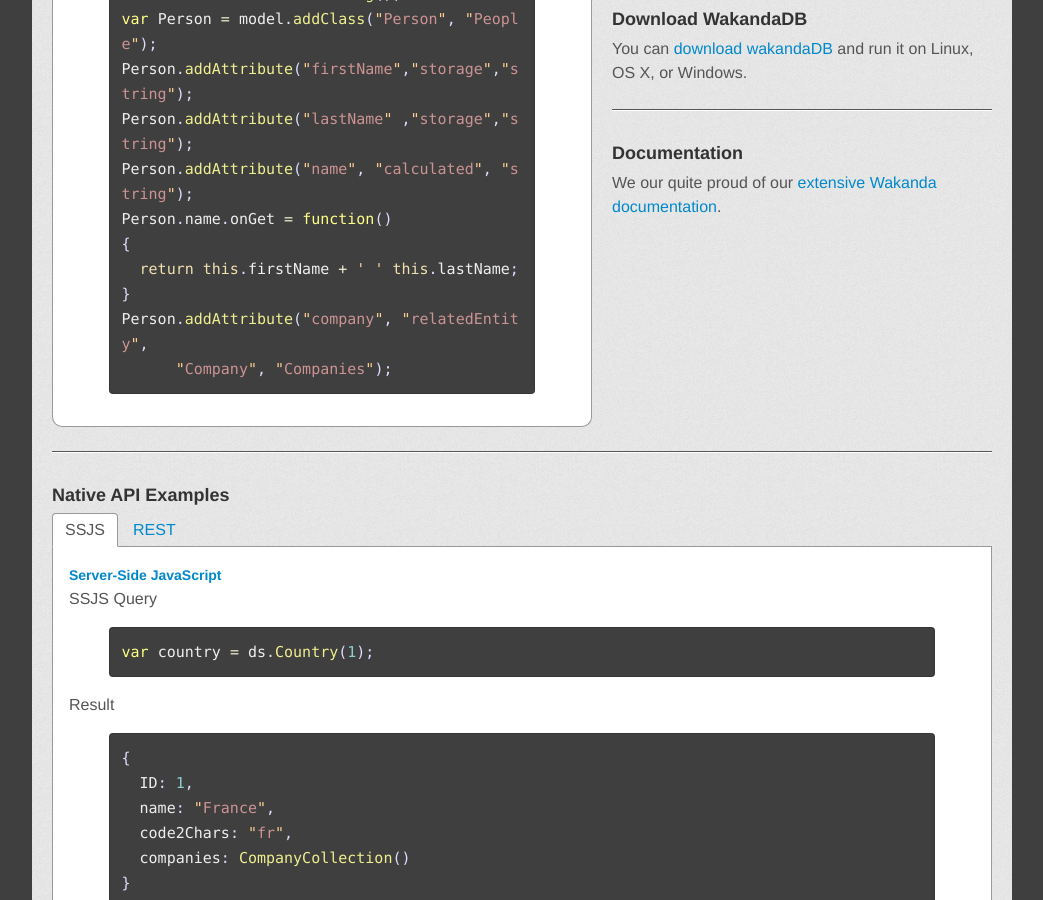
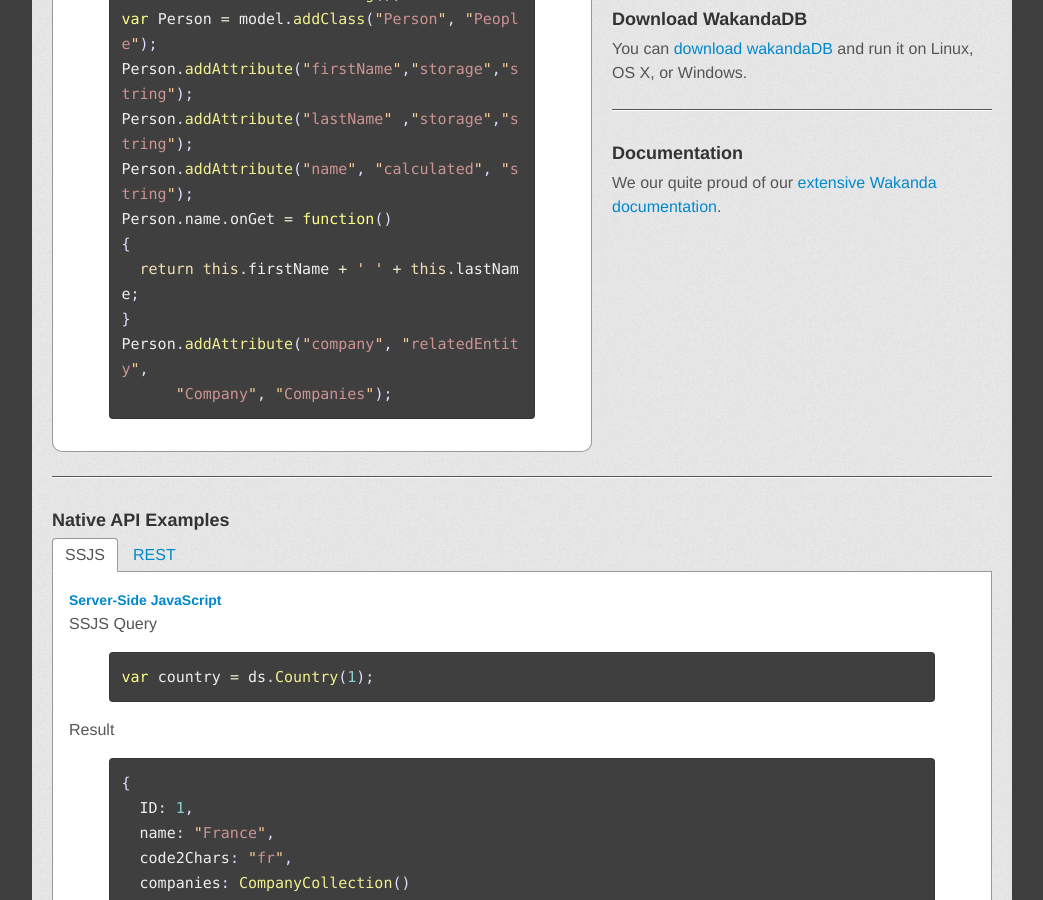
Before and after one commit to WakandaDB/WakandaDB.github.io, a Jekyll site: the page built from index.html, in a window 1280 px wide and 900 px high, scrolled down 319 px. Shown: the whole window, without its empty margins (118-1161 px from the left). Built offline with Jekyll 4.4.1, drawn with Linux system fonts in a browser that asks for light colours; Markdown is read by kramdown in place of the engine named in the settings.

```diff
--- a/index.html
+++ b/index.html
@@ -24,7 +24,7 @@ Person.addAttribute("lastName" ,"storage","string");
 Person.addAttribute("name", "calculated", "string");
 Person.name.onGet = function()
 {
-  return this.firstName + ' ' this.lastName;
+  return this.firstName + ' ' + this.lastName;
 }
 Person.addAttribute("company", "relatedEntity",
       "Company", "Companies");
```
